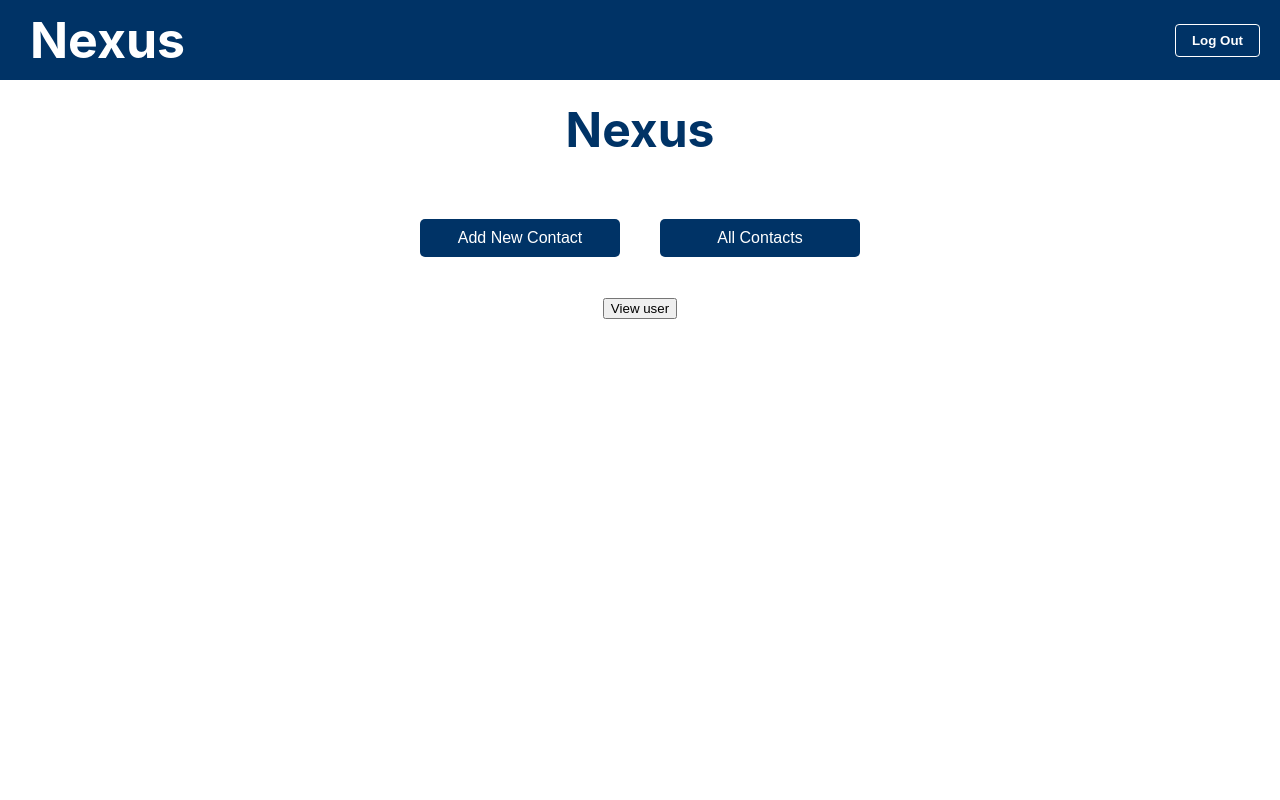
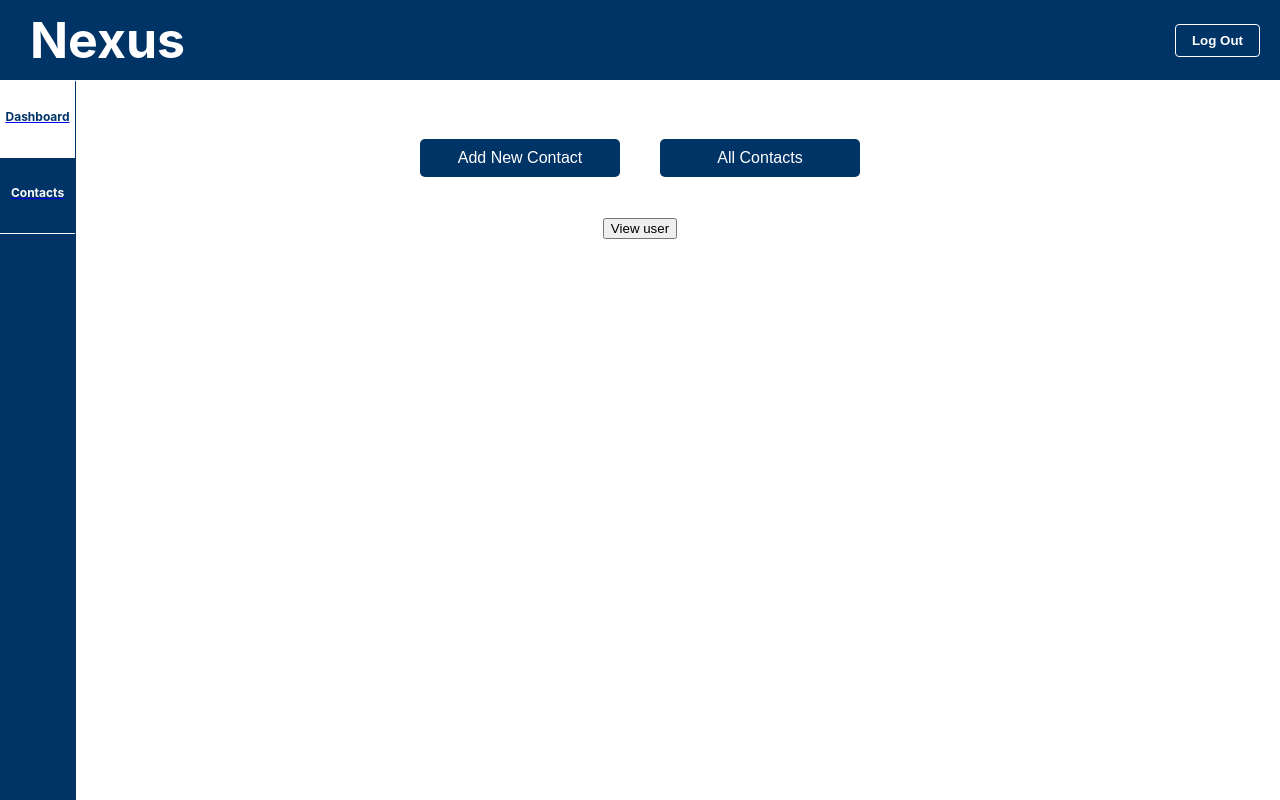
Before and after one commit to jmarx0000/homepage, a React (Create React App) app: page /dashboard in a window 1280 px wide. Built offline with nearby package versions, Linux system fonts and the light colour scheme; no server answers; the database is empty; sample sign-in values are in the browser's storage.

Commit message:
added formatting to contacts page, added date record for new contacts, added side bar

```diff
--- a/public/index.html
+++ b/public/index.html
@@ -24,7 +24,7 @@
       work correctly both with client-side routing and a non-root public URL.
       Learn how to configure a non-root public URL by running `npm run build`.
     -->
-    <title>React App</title>
+    <title>Nexus</title>
   </head>
   <body>
     <noscript>You need to enable JavaScript to run this app.</noscript>
--- a/src/AppTheme.css
+++ b/src/AppTheme.css
@@ -1,7 +1,7 @@
 :root {
     --primary-color: #003366; /* Your primary color */
     --secondary-color: #63c6ff; /* A secondary color */
-    --accent-color: #e7a1fc; /* Accent color */
+    --accent-color: #0048b4; /* Accent color */
     --background-color: #FFFFFF; /* Background color */
     --primary-text-color: #2C3E50; /* Primary text color */
     --primary-button-hover: #9cd7ff; /* A secondary color for hover effects or accents */
--- a/src/Components/AddContactForm.js
+++ b/src/Components/AddContactForm.js
@@ -45,6 +45,7 @@ const AddContactForm = ({cancelRoute}) => {
         email: contact.email,
         phoneNumber: contact.phoneNumber,
         notes: contact.notes,
+        dateCreated: Date.now() // Add current date in ISO format
       });
       setContacts([...contacts, { id: docRef.id, ...contact }]);
       fetchContacts();
--- /dev/null
+++ b/src/Components/SideNavigation.js
@@ -0,0 +1,32 @@
+import React from "react";
+import "./Styles/SideNavigation.css";
+import { Link } from "react-router-dom";
+import { useLocation } from "react-router-dom";
+
+const SideNavigation = () => {
+
+        const location = useLocation();
+        const isActive = (path) => location.pathname === path;
+
+        if (location.pathname === "/dashboard") {
+            console.log("success");
+        }
+
+        return (
+            <div className="side-navigation">
+                <Link to="/dashboard">
+                    <div className={`side-element ${isActive("/dashboard") ? "active" : ""}`}>
+                        <p className="side-element-text">Dashboard</p>
+                    </div>
+                </Link>
+                <Link to="/all-contacts">
+                    <div className={`side-element ${isActive("/all-contacts") ? "active" : ""}`}>
+                        <p className="side-element-text">Contacts</p>
+                    </div>
+                </Link>
+            </div>
+        );
+};
+
+
+export default SideNavigation;
--- /dev/null
+++ b/src/Components/Styles/SideNavigation.css
@@ -0,0 +1,50 @@
+@import url('../../AppTheme.css');
+
+.side-navigation {
+    position: fixed;
+    top: 0;
+    left: 0;
+    width: 75px;
+    height: 100vh;
+    background-color: var(--primary-color);
+    margin-top: 80px;
+    border-top: 2px solid white;
+    display: flex;
+    flex-direction: column;
+    border-right: 1px solid var(--primary-color);
+}
+
+.side-element {
+    display: flex;
+    flex-direction: column;
+    align-items: center;
+    justify-content: center;
+    height: 75px;
+    width: 75px;
+    cursor: pointer;
+    border-bottom: 1px solid white;
+}
+
+.side-element:hover {
+    background-color: var(--accent-color-grey);
+}
+
+.side-element:hover .side-element-text {
+    color: black;
+}
+
+.side-element.active {
+    background-color: white;
+}
+
+.side-element.active .side-element-text {
+    color: var(--primary-color);
+}
+
+.side-element-text {
+    color: white;
+    font-size: 12px;
+    text-align: center;
+    margin-top: 5px;
+    font-weight: bold;
+}
--- a/src/Components/Styles/Toolbar.css
+++ b/src/Components/Styles/Toolbar.css
@@ -8,6 +8,8 @@
     justify-content: space-between;
     align-items: center;
     height: 80px;
+    width: 100vw;
+    position: absolute;
 }
 
 h1{
--- a/src/Pages/ContactsListPage.js
+++ b/src/Pages/ContactsListPage.js
@@ -5,8 +5,9 @@ import { collection, getDocs, doc, deleteDoc } from 'firebase/firestore';
 import { Link } from 'react-router-dom';
 import '../App.css'; // Import global styles
 import './Styles/ContactsListPage.css'; // Import the CSS file
-import PageHeader1 from '../Components/PageHeader1';
 import { useUserData } from '../Functions/UserData';
+import SideNavigation from '../Components/SideNavigation';
+import Toolbar from '../Components/Toolbar';
 
 var cellWidth = 500;
 const numCells = 6;
@@ -57,19 +58,26 @@ const ContactsList = () => {
 
   return (
     <div>
-      <PageHeader1 />
+      <Toolbar /> {/* Add the Toolbar component */}
 
       <div className='contacts-page-container'>
+        <SideNavigation />
+
+        {/* Site Header */}
+        <h1 className="header">All Contacts</h1>
+
       <div style={{ width: '200px', margin: '20px' }}>
-        <Link to="/">
-          <button className="button-primary">Back to Home</button>
+        {/* Button back to dashboard */}
+        <Link to="/dashboard">
+          <button className="button-primary">Back to Dashboard</button>
         </Link>
+
       </div>
 
       <div className="contacts-list-container">
 
         {/* overarching container for all contacts list table */}
-        <div className="contacts-list" style={{ width: `${totalWidth}px` }}>
+        <div className="contacts-list" style={{ width: '3000px' }}>
 
           {/* header row */}
           <div className="contacts-list-header" style={{borderBottom: '1px solid #ccc'}}>
@@ -77,6 +85,7 @@ const ContactsList = () => {
             <div style={{ fontWeight: 'bold', width: '200px' }}>Name</div>
             <div style={{ fontWeight: 'bold', width: '200px' }}>Firm Name</div>
             <div style={{ fontWeight: 'bold', width: '200px' }}>Position</div>
+            <div style={{ fontWeight: 'bold', width: '300px' }}>Email</div>
             <div style={{ fontWeight: 'bold', width: '200px' }}>Last Reach Out</div>
             <div style={{ fontWeight: 'bold', width: '200px' }}>Phone Number</div>
             <div style={{ fontWeight: 'bold', width: '400px' }}>Notes</div>
@@ -100,6 +109,7 @@ const ContactsList = () => {
               <div style={{ width: '200px' }}>{contact.fullName}</div>
               <div style={{ width: '200px' }}>{contact.firmName}</div>
               <div style={{ width: '200px' }}>{contact.position}</div>
+              <div style={{ width: '300px' }}>{contact.email}</div>
               <div style={{ width: '200px' }}>{contact.lastReachOut}</div>
               <div style={{ width: '200px' }}>{contact.phoneNumber}</div>
               <div style={{ width: '400px' }}>{contact.notes}</div>
@@ -112,11 +122,13 @@ const ContactsList = () => {
 
         {/* popup element */}
         {showPopup && (
+        <div className="popup-overlay">
           <div className="popup">
             <div className="popup-content">
               <p>Are you sure you want to delete this contact?</p>
               <button onClick={handleConfirmDelete}>Yes</button>
               <button onClick={handleCancelDelete}>No</button>
+            </div>
           </div>
         </div>
       )}
--- a/src/Pages/Dashboard.js
+++ b/src/Pages/Dashboard.js
@@ -3,6 +3,7 @@ import { Link, useNavigate } from 'react-router-dom'; // Combine imports from re
 import '../App.css'; // Ensure App.css is correctly imported for styling
 import { useAuth } from '../Functions/AuthContext.js'; // Ensure you have this function in your services
 import Toolbar from '../Components/Toolbar';
+import SideNavigation from '../Components/SideNavigation.js'; // Ensure you have this component in your Components folder
 
 const Dashboard = () => {
 
@@ -18,8 +19,9 @@ const Dashboard = () => {
   return (
     <div>
       <Toolbar />
+      <SideNavigation />
       <div className="page-container"> {/* Use a class name from your App.css */}
-        <h1 className="header">Nexus</h1> {/* Apply a CSS class for header */}
+        <h1 className="header">Dashboard</h1> {/* Apply a CSS class for header */}
         <Link to="/add-contact">
           <button className="button-primary" style={{ width: '200px', margin: '20px' }}>Add New Contact</button>
         </Link>
--- a/src/Pages/Styles/ContactsListPage.css
+++ b/src/Pages/Styles/ContactsListPage.css
@@ -1,6 +1,6 @@
 .contacts-page-container{
   width: 80vw;
-  margin: 20px auto; /* Add some margin for spacing and center the container */
+  margin: auto;
 }
 
 .contacts-list-container {
@@ -20,6 +20,8 @@
     margin: 10 auto;
     display: flex;
     flex-wrap: wrap;
+    align-items: center;
+    height: 50px;
 }
 
 
@@ -62,3 +64,54 @@
     color: white;
     background-color: red;
   }
+
+  .popup-overlay {
+    position: fixed;
+    top: 0;
+    left: 0;
+    width: 100%;
+    height: 100%;
+    background-color: rgba(0, 0, 0, 0.5);
+    display: flex;
+    justify-content: center;
+    align-items: center;
+    z-index: 1000; /* Ensure it is on top of other elements */
+  }
+
+  .popup {
+    background-color: white;
+    padding: 20px;
+    border-radius: 8px;
+    box-shadow: 0 2px 10px rgba(0, 0, 0, 0.1);
+    width: 300px;
+    text-align: center;
+  }
+
+  .popup-content {
+    display: flex;
+    flex-direction: column;
+    align-items: center;
+  }
+
+  .popup-content p {
+    margin-bottom: 20px;
+  }
+
+  .popup-content button {
+    margin: 5px;
+    padding: 10px 20px;
+    font-weight: bold;
+    border: none;
+    border-radius: 4px;
+    cursor: pointer;
+  }
+
+  .popup-content button:first-of-type {
+    background-color: red;
+    color: white;
+  }
+
+  .popup-content button:last-of-type {
+    background-color: var(--primary-color);
+    color: white;
+  }
```
Lines whose indentation alone changed are shown as unchanged.
